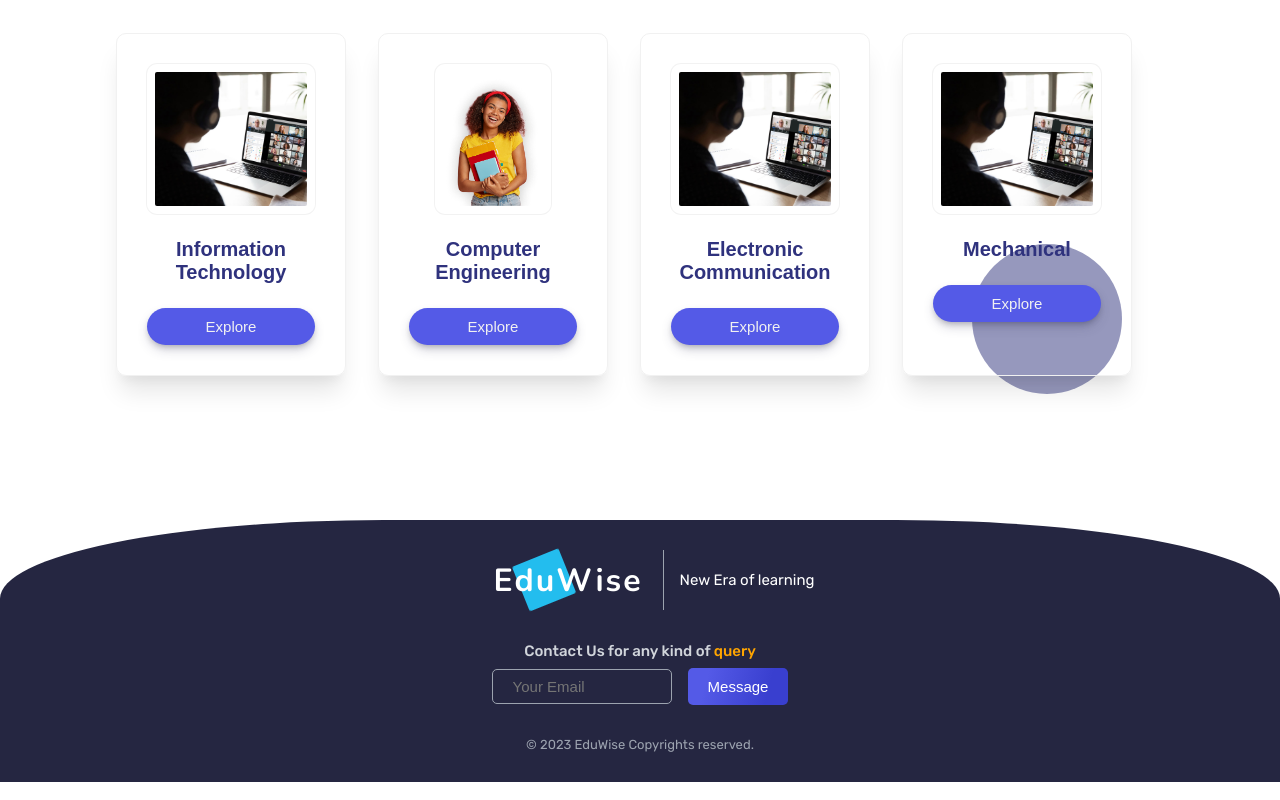
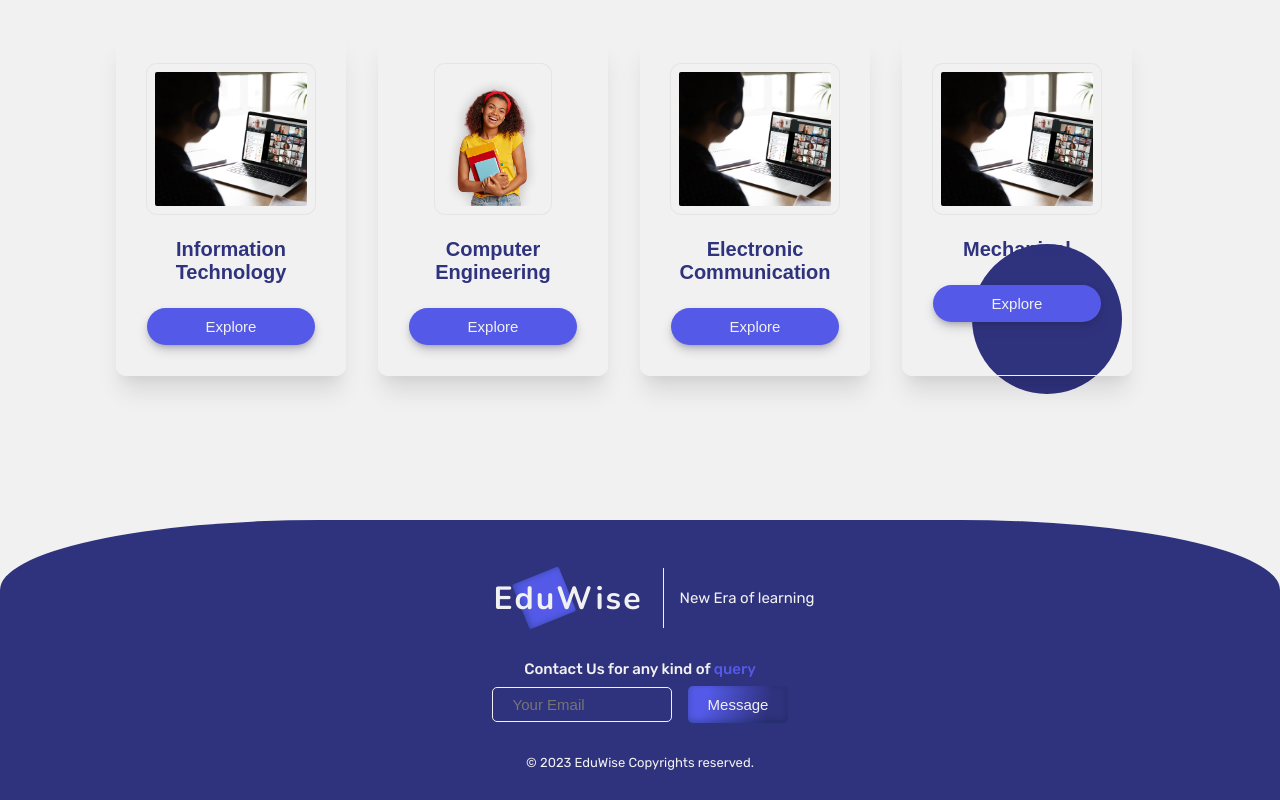
Before and after one commit to uttamakwana/eduwise, a React (Vite) app: page / in a window 1280 px wide. Shown: the part 1824-2624 px from the top of the page. Built offline with nearby package versions, Linux system fonts and the light colour scheme; a web font is replaced by a local one.

Commit message:
Working properly

```diff
--- a/src/App.jsx
+++ b/src/App.jsx
@@ -13,10 +13,16 @@ function App() {
         "#2F327D"
       );
       document.documentElement.style.setProperty("--ten-pr-color", "#545AE7");
+      document.documentElement.style.setProperty("--shade", "#d7dcf8");
     } else {
       document.documentElement.style.setProperty("--sixty-pr-color", "#2C1F4A");
-      document.documentElement.style.setProperty("--thirty-pr-color", "#F1F1F1");
-      document.documentElement.style.setProperty("--ten-pr-color", "#545AE7");
+      document.documentElement.style.setProperty(
+        "--thirty-pr-color",
+        "#fff"
+        );
+        document.documentElement.style.setProperty("--ten-pr-color", "#DBC4F0");
+        document.documentElement.style.setProperty("--shade", "#3a2b5c");
+
     }
   });
 
--- a/src/components/Feature/feature.css
+++ b/src/components/Feature/feature.css
@@ -22,7 +22,7 @@
   width: 150px;
   height: 150px;
   background-color: var(--thirty-pr-color);
-  opacity: 0.5;
+  /* opacity: 0.5; */
 }
 
 .feature::before {
@@ -38,7 +38,7 @@
   background-color: var(--thirty-pr-color);
 
 
-  opacity: 0.5;
+  /* opacity: 0.5; */
 }
 
 .feature .feature-card {
--- a/src/components/Footer/Footer.jsx
+++ b/src/components/Footer/Footer.jsx
@@ -1,19 +1,21 @@
 import React from "react";
-import './footer.css'
+import "./footer.css";
 
 const Footer = () => {
   return (
     <footer className="footer mt-6">
       <div className="edu-logo">
-      <div className="logo">
+        <div className="logo">
           <div className="square"></div>
-          <h4>EduWise</h4>
+          <h4 id="footer-logo">EduWise</h4>
         </div>
         <div className="v-line" />
         <span>New Era of learning</span>
       </div>
       <div className="subscribe-letter">
-        <h5>Contact Us for any kind of <span>query</span></h5>
+        <h5>
+          Contact Us for any kind of <span>query</span>
+        </h5>
         <div className="form">
           <input type="text" placeholder="Your Email" />
           <button>Message</button>
--- a/src/components/Footer/footer.css
+++ b/src/components/Footer/footer.css
@@ -1,64 +1,57 @@
-
-footer{
-    background-color: #252641;
+footer {
+  background-color: var(--thirty-pr-color);
   text-align: center;
   padding: 30px 20px;
   font-family: "Rubik", "Source Sans Pro", sans-serif;
   display: flex;
   flex-direction: column;
   gap: 1rem;
-    border-top-right-radius: 30%;
-    border-top-left-radius: 30%;
+  border-top-right-radius: 25%;
+  border-top-left-radius: 25%;
+  padding-top: 3rem;
 }
-footer .logo{
+footer .logo {
   display: flex;
   justify-content: center;
   align-items: center;
 }
-footer .logo .square{
-    width: 30px;
-    position: absolute;
-    height: 30px;
-    border: 1px solid #23bdee;
-    border-radius: 5px;
-    transform: rotate(45deg);
-}
-footer .logo h4{
+
+footer .logo h4 {
   position: relative;
   top: 0;
-    color: #fff;
+  color: var(--sixty-pr-color);
   left: 20px;
 }
-.v-line{
+.v-line {
   width: 1px;
   height: 60px;
-    background-color: #9ca3af;
+  background-color: var(--sixty-pr-color);
   margin-left: 1.5rem;
 }
-footer .edu-logo{
+footer .edu-logo {
   display: flex;
   justify-content: center;
   align-items: center;
   gap: 1rem;
 }
-.edu-logo span{
+.edu-logo span {
   /* width: 100px; */
-    color: #fff;
+  color: var(--sixty-pr-color);
   font-size: 15px;
 }
 
-.subscribe-letter{
+.subscribe-letter {
   margin-top: 1rem;
 }
 
-footer .subscribe-letter h5{
-    color: rgb(209,213,219);
+footer .subscribe-letter h5 {
+  color: var(--sixty-pr-color);
   font-size: 15px;
   font-weight: 500;
   margin-bottom: 0.5rem;
 }
-footer .subscribe-letter input{
-    border: 1px solid #9ca3af;
+footer .subscribe-letter input {
+  border: 1px solid var(--sixty-pr-color);
   background-color: transparent;
   padding: 8px 20px;
   border-radius: 5px;
@@ -66,28 +59,27 @@ footer .subscribe-letter input{
   font-size: 15px;
   font-weight: 500;
   margin-right: 1rem;
+  color: var(--thirty-pr-color);
 }
-footer .subscribe-letter button{
-    background: linear-gradient(105.5deg, rgb(84, 90, 231) 19.57%, rgb(57, 63, 207) 78.85%);
+footer .subscribe-letter button {
+  background: linear-gradient(
+    105.5deg,
+    var(--ten-pr-color) 19.57%,
+    var(--thirty-pr-color) 78.85%
+  );
+  box-shadow: rgba(50, 50, 93, 0.25) 0px 50px 100px -20px,
+    rgba(0, 0, 0, 0.3) 0px 30px 60px -30px,
+    rgba(10, 37, 64, 0.35) 0px -2px 6px 0px inset;
   border: none;
   padding: 10px 20px;
-    color: #fff;
+  color: var(--sixty-pr-color);
   font-size: 15px;
   border-radius: 5px;
   cursor: pointer;
 }
 
-footer .links a{
-    color: #9ca3af;
-    text-decoration: none;
-    font-size: 13px;
-    padding:0px 10px;
-}
-footer .links a:nth-child(1),footer .links a:nth-child(2){
-    border-right: 1px solid #9ca3af;
-}
-footer .copyright p{
-    color: #9ca3af;
+footer .copyright p {
+  color: var(--sixty-pr-color);
   font-size: 13px;
   margin-top: 1rem;
 }
@@ -100,15 +92,19 @@ footer .copyright p{
   font-weight: 900;
   letter-spacing: 0;
   font-size: 2rem;
+  color: var(--thirty-pr-color);
 }
 .footer .logo .square {
-    background-color: #23bdee;
   width: 50px;
   height: 50px;
   border-radius: 3px;
   transform: rotate(45deg);
   position: absolute;
   animation: stretch ease-in 1.5s infinite;
+  background-color: var(--ten-pr-color);
+  box-shadow: rgba(50, 50, 93, 0.25) 0px 50px 100px -20px,
+    rgba(0, 0, 0, 0.3) 0px 30px 60px -30px,
+    rgba(10, 37, 64, 0.35) 0px -2px 6px 0px inset;
 }
 
 @keyframes stretch {
@@ -137,6 +133,10 @@ footer .copyright p{
   letter-spacing: 2px;
 }
 
-  .subscribe-letter h5 span{
-    color: orange;
+.subscribe-letter h5 span {
+  color: var(--ten-pr-color);
 }
+
+#footer-logo {
+  color: var(--sixty-pr-color);
+}
--- a/src/components/Header/header.css
+++ b/src/components/Header/header.css
@@ -36,9 +36,10 @@
 }
 .navbar .logo .square {
   background-color: var(--sixty-pr-color);
-  box-shadow: rgba(50, 50, 93, 0.25) 0px 50px 100px -20px,
-    rgba(0, 0, 0, 0.3) 0px 30px 60px -30px,
-    rgba(10, 37, 64, 0.35) 0px -2px 6px 0px inset;
+  box-shadow: rgba(50, 50, 93, 0.95) 0px 50px 100px -20px,
+    rgba(0, 0, 0, 0.7) 0px 30px 60px -30px,
+    rgba(10, 37, 64, 0.7) 0px -2px 6px 0px inset;
+  border: 1px solid var(--sixty-pr-color);
   width: 50px;
   height: 50px;
   border-radius: 3px;
--- a/src/index.css
+++ b/src/index.css
@@ -40,6 +40,10 @@ font-family: 'Wix Madefor Text', sans-serif;
   scroll-behavior: smooth;
 }
 .bg-cream {
+  background-color: var(--shade);
+}
+
+body{
   background-color: var(--sixty-pr-color);
 }
 
@@ -221,6 +225,44 @@ font-family: 'Wix Madefor Text', sans-serif;
     width: 100%;
     /* align-self: center; */
   }
+
+  .filter-list{
+    justify-content: center;
+    align-items: center;
+    flex-direction: column;
+  }
+
+  .filter-list-group {
+    width: 70%;
+  }
+
+  .filter-list-group select{
+    display: block;
+    width: 100%;
+    padding: 1rem 0.7rem;
+    -webkit-appearance: none;
+    -moz-appearance: none;
+    appearance: none;
+    /* padding: 2rem; */
+    border-radius: 5px;
+  }
+
+  .filter-list-group::after {
+    content: '\25BC';
+    position: absolute;
+    top: 0;
+    right: 0;
+    bottom: 0;
+    font-size: 25px;
+    background: var(--thirty-pr-color);
+    color: var(--sixty-pr-color);
+    padding: 11px 15px;
+    pointer-events: none;
+    border-radius: 5px;
+}
+.filter-list-group {
+    position: relative;
+}
 }
 @media only screen and (max-width: 420px) {
   .blog-container .blog-post .post h4 {
--- a/src/pages/Content/content.css
+++ b/src/pages/Content/content.css
@@ -14,6 +14,10 @@
   justify-content: space-around;
 }
 
+.filter-list-group{
+  width: 25%;
+}
+
 .filter-list-group select {
   padding: 0.75rem 0.5rem;
   font-family: "Poppins", sans-serif;
@@ -23,6 +27,34 @@
     rgba(10, 37, 64, 0.35) 0px -2px 6px 0px inset;
   outline: none;
   border: none;
+}
+
+.filter-list-group select{
+  display: block;
+  width: 100%;
+  padding: 1rem 0.7rem;
+  -webkit-appearance: none;
+  -moz-appearance: none;
+  appearance: none;
+  /* padding: 2rem; */
+  border-radius: 5px;
+}
+
+.filter-list-group::after {
+  content: '\25BC';
+  position: absolute;
+  top: 0;
+  right: 0;
+  bottom: 0;
+  font-size: 25px;
+  background: var(--thirty-pr-color);
+  color: var(--sixty-pr-color);
+  padding: 11px 15px;
+  pointer-events: none;
+  border-radius: 5px;
+}
+.filter-list-group {
+  position: relative;
 }
 
 .subject-container {
@@ -73,8 +105,8 @@
   border-radius: 5px;
   border: none;
   outline: none;
-  background: #2f327d;
-  color: white;
+  background: var(--ten-pr-color);
+  color: var(--sixty-pr-color);
   box-shadow: rgba(50, 50, 93, 0.25) 0px 6px 12px -2px,
     rgba(0, 0, 0, 0.3) 0px 3px 7px -3px;
 }
```
Lines whose indentation alone changed are shown as unchanged.
